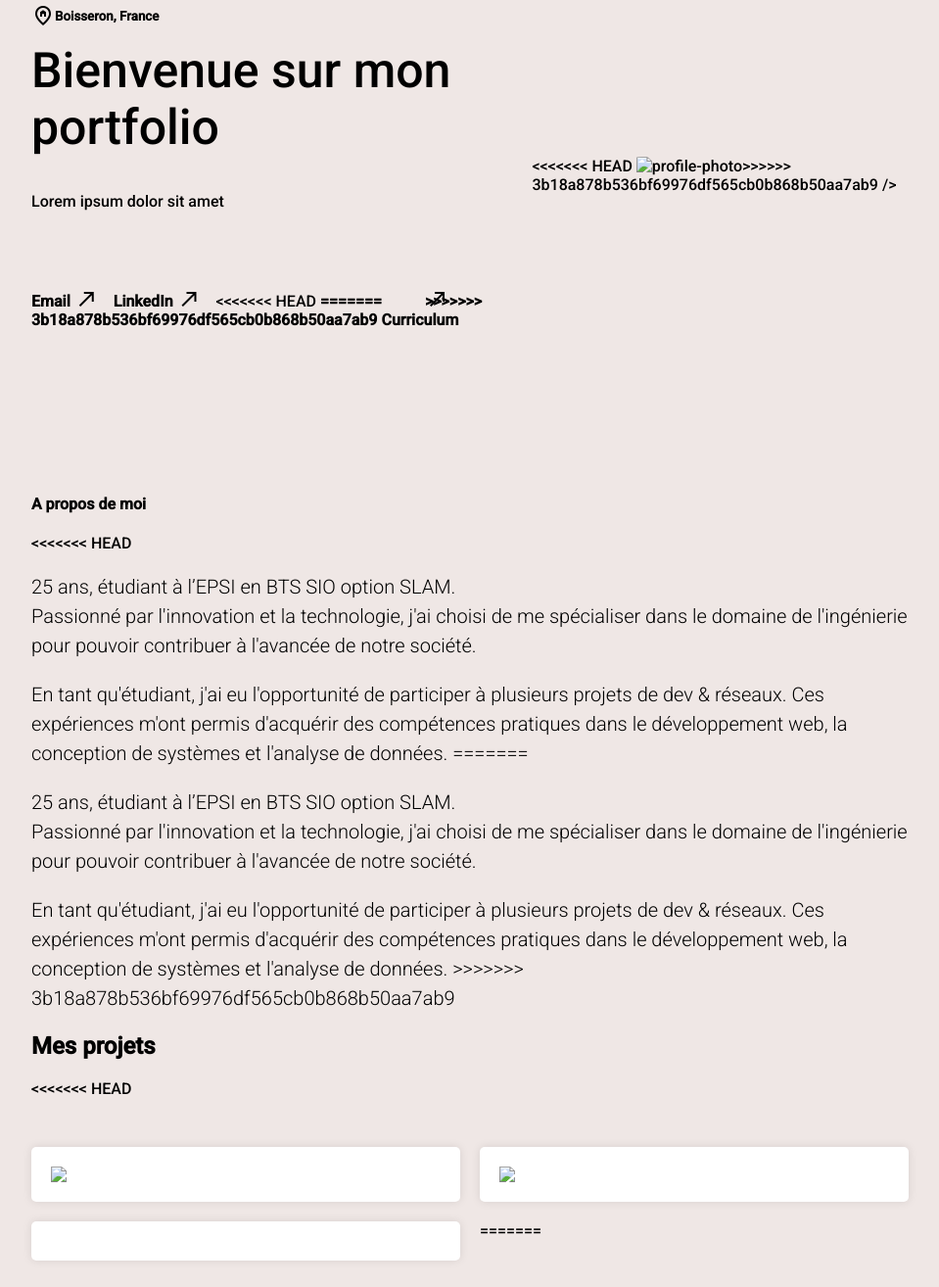
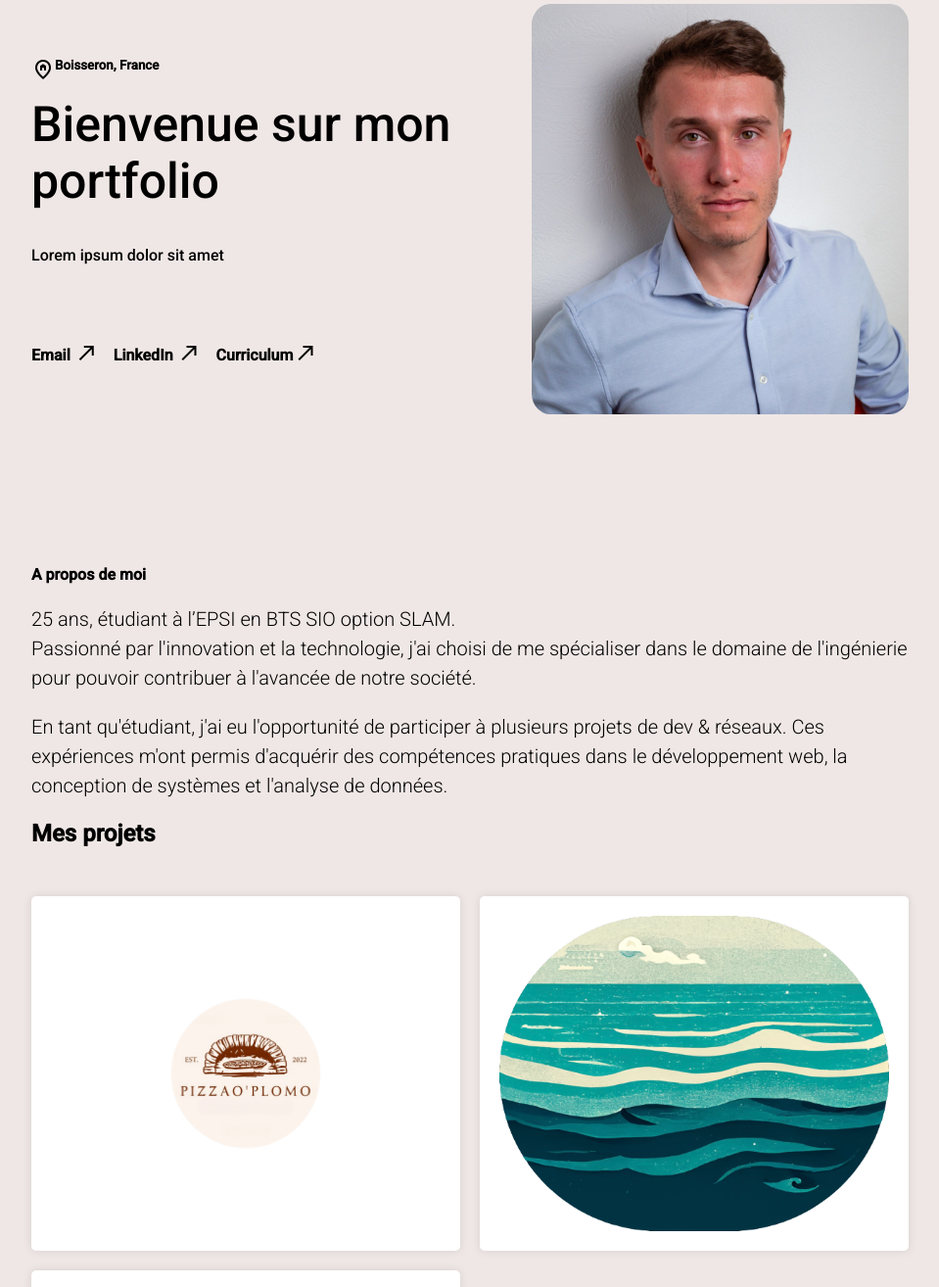
Before and after one commit to LouisGardet/Portfolio, a plain HTML site: page index.html in a window 1280 px wide. Shown: the part 164-1478 px from the top of the page at 98% size, without its empty margins (160-1119 px from the left). Drawn offline with nearby package versions, Linux system fonts and the light colour scheme.

Commit message:
Valeur sûre

```diff
--- a/assets/css/style.css
+++ b/assets/css/style.css
@@ -58,7 +58,7 @@ header .header-left{
 header .header-left small{
     font-weight: bold;
     display: flex;
-    align-items: center;
+    align-items: 5;
 }
 
 header .header-left .links{
@@ -154,6 +154,6 @@ footer p{
     transition: all 0.3s ease;
 }
 
-.card img {
+.card img{
     width: 100%;
 }
--- a/index.html
+++ b/index.html
@@ -55,11 +55,7 @@
                         </span>
             </a>
 
-<<<<<<< HEAD
-            <a href="CV%20cybersécurité.pdf" target="_blank">
-=======
             <a href="assets/CV.pdf" target="_blank">
->>>>>>> 3b18a878b536bf69976df565cb0b868b50aa7ab9
                 Curriculum
                 <span class="material-symbols-outlined">
                         call_made
@@ -68,47 +64,25 @@
         </div>
     </div>
     <div class="header-right">
-<<<<<<< HEAD
-        <img src="/LouisGardet'sPic.jpg"
-             alt="profile-photo"
-             class="img-rounded"
-=======
         <img alt="profile-photo"
              class="img-rounded"
              src="/assets/img/LouisGardet'sPic.jpg"
->>>>>>> 3b18a878b536bf69976df565cb0b868b50aa7ab9
         />
     </div>
 </header>
 <section class="about">
     <h4>A propos de moi</h4>
-<<<<<<< HEAD
-    <p>25 ans, étudiant à l’EPSI en BTS SIO option SLAM. <br> Passionné par l'innovation et la technologie, j'ai choisi de me spécialiser dans le domaine de l'ingénierie pour pouvoir contribuer à l'avancée de notre société.
-
-    <p>  En tant qu'étudiant, j'ai eu l'opportunité de participer à plusieurs projets de dev & réseaux. Ces expériences m'ont permis d'acquérir des compétences pratiques dans le développement web, la conception de systèmes et l'analyse de données.
-=======
     <p>25 ans, étudiant à l’EPSI en BTS SIO option SLAM. <br> Passionné par l'innovation et la technologie, j'ai choisi
         de me spécialiser dans le domaine de l'ingénierie pour pouvoir contribuer à l'avancée de notre société.
 
     <p> En tant qu'étudiant, j'ai eu l'opportunité de participer à plusieurs projets de dev & réseaux. Ces expériences
         m'ont permis d'acquérir des compétences pratiques dans le développement web, la conception de systèmes et
         l'analyse de données.
->>>>>>> 3b18a878b536bf69976df565cb0b868b50aa7ab9
     </p>
 </section>
 
 <section>
     <h2>Mes projets</h2>
-<<<<<<< HEAD
-    <div class="cards" >
-        <div class="card">
-            <img src="logo_planete_etu.png"/>
-        </div>
-        <div class="card">
-            <img src="logoneptune.png"/>
-        </div>
-        <div class="card"></div>
-=======
     <div class="cards">
         <div class="card">
             <img src="assets/img/logo-PizzaOPlomo.png" alt="Logo du site web PizzaO'Plomo"/>
@@ -119,7 +93,6 @@
         <div class="card">
             <img src="assets/img/logo_planete_etu.png" alt="Logo du projet Planet'Etu"/>
         </div>
->>>>>>> 3b18a878b536bf69976df565cb0b868b50aa7ab9
     </div>
 
 </section>
```
Also changed, not shown: assets/js/script.js (deleted). Lines whose indentation alone changed are shown as unchanged.
